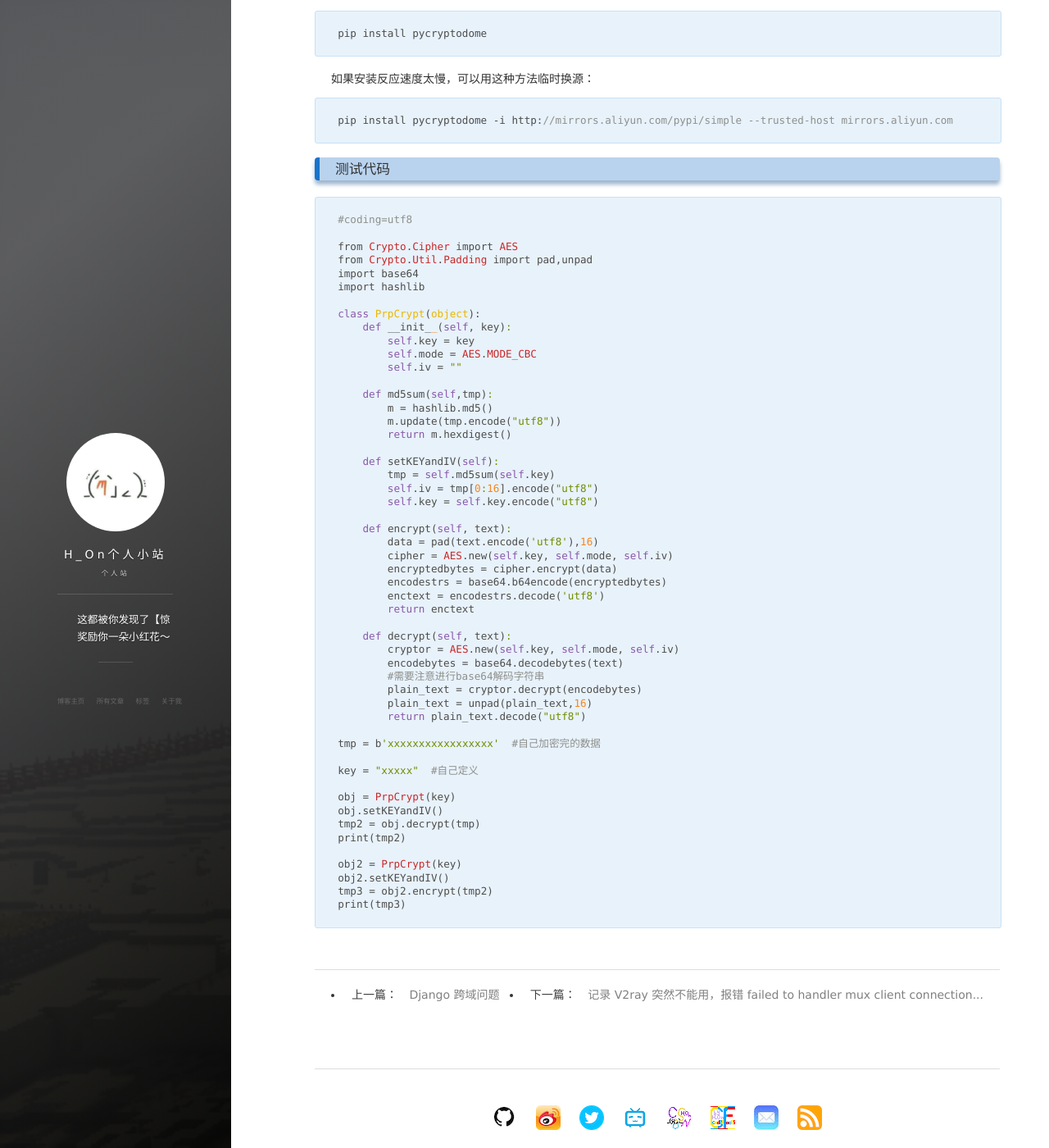
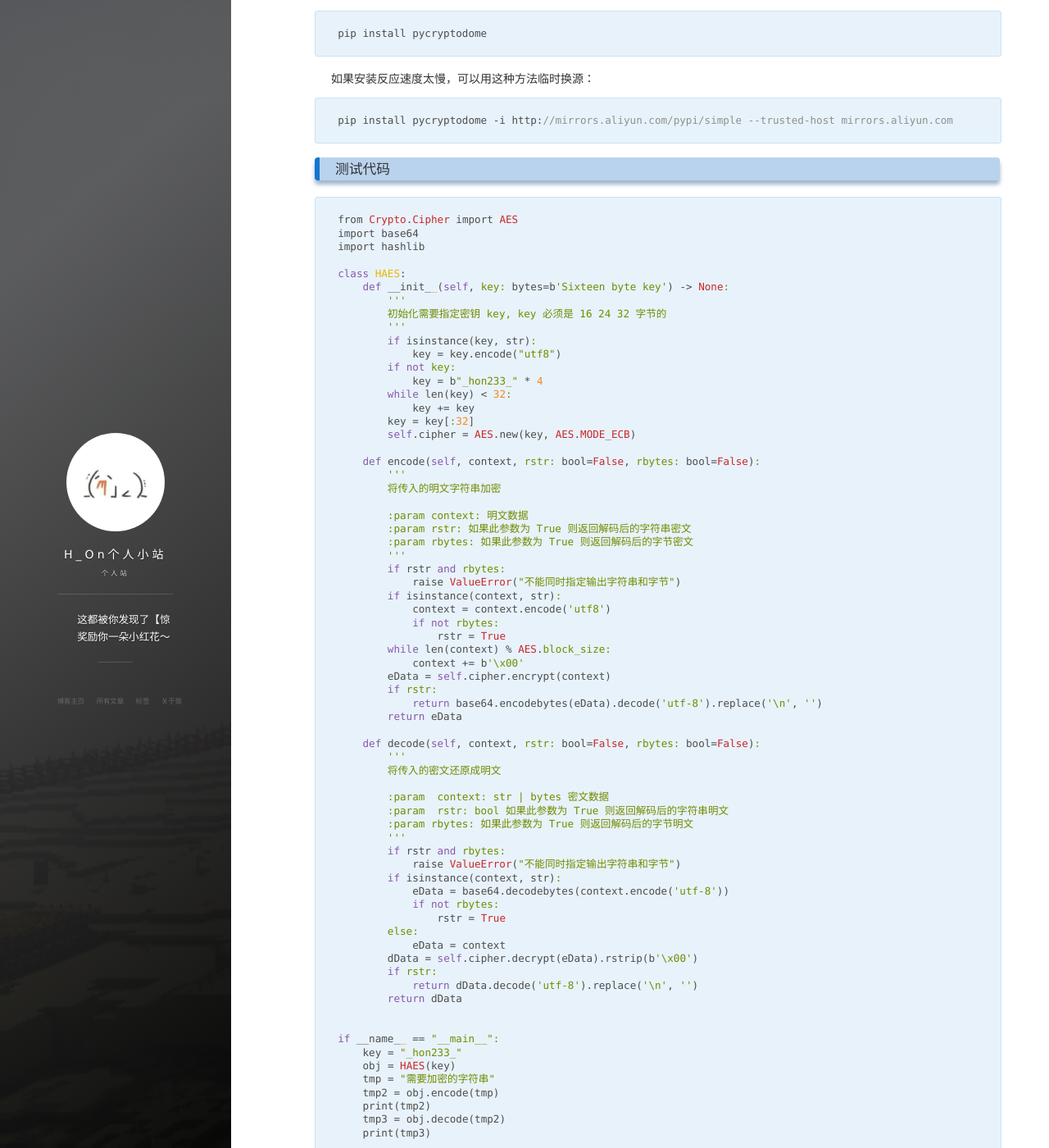
Before and after one commit to Hybrogen/Hybrogen.github.io, a Jekyll site: the page built from _posts/2023-04-03-AES128CBC.md, in a window 1280 px wide and 1400 px high, scrolled down 447 px. Shown: the whole window at 82% size. Built offline with Jekyll 4.4.1, drawn with Linux system fonts in a browser that asks for light colours; nearby versions of some CDN libraries; comment, search, counter and statistics services are not loaded.

Commit message:
aes dome修正, 添加 git 查看工作区命令

````diff
--- a/_posts/2023-04-03-AES128CBC.md
+++ b/_posts/2023-04-03-AES128CBC.md
@@ -28,56 +28,73 @@ pip install pycryptodome -i http://mirrors.aliyun.com/pypi/simple --trusted-host
 ```
 ### 测试代码
 ```py
-#coding=utf8
-
 from Crypto.Cipher import AES
-from Crypto.Util.Padding import pad,unpad
 import base64
 import hashlib
 
-class PrpCrypt(object):
-    def __init__(self, key):
-        self.key = key
-        self.mode = AES.MODE_CBC
-        self.iv = ""
+class HAES:
+    def __init__(self, key: bytes=b'Sixteen byte key') -> None:
+        '''
+        初始化需要指定密钥 key, key 必须是 16 24 32 字节的
+        '''
+        if isinstance(key, str):
+            key = key.encode("utf8")
+        if not key:
+            key = b"_hon233_" * 4
+        while len(key) < 32:
+            key += key
+        key = key[:32]
+        self.cipher = AES.new(key, AES.MODE_ECB)
 
-    def md5sum(self,tmp):
-        m = hashlib.md5()
-        m.update(tmp.encode("utf8"))
-        return m.hexdigest()
+    def encode(self, context, rstr: bool=False, rbytes: bool=False):
+        '''
+        将传入的明文字符串加密
 
-    def setKEYandIV(self):
-        tmp = self.md5sum(self.key)
-        self.iv = tmp[0:16].encode("utf8")
-        self.key = self.key.encode("utf8")
+        :param context: 明文数据
+        :param rstr: 如果此参数为 True 则返回解码后的字符串密文
+        :param rbytes: 如果此参数为 True 则返回解码后的字节密文
+        '''
+        if rstr and rbytes:
+            raise ValueError("不能同时指定输出字符串和字节")
+        if isinstance(context, str):
+            context = context.encode('utf8')
+            if not rbytes:
+                rstr = True
+        while len(context) % AES.block_size:
+            context += b'\x00'
+        eData = self.cipher.encrypt(context)
+        if rstr:
+            return base64.encodebytes(eData).decode('utf-8').replace('\n', '')
+        return eData
 
-    def encrypt(self, text):
-        data = pad(text.encode('utf8'),16)
-        cipher = AES.new(self.key, self.mode, self.iv)
-        encryptedbytes = cipher.encrypt(data)
-        encodestrs = base64.b64encode(encryptedbytes)
-        enctext = encodestrs.decode('utf8')
-        return enctext
+    def decode(self, context, rstr: bool=False, rbytes: bool=False):
+        '''
+        将传入的密文还原成明文
 
-    def decrypt(self, text):
-        cryptor = AES.new(self.key, self.mode, self.iv)
-        encodebytes = base64.decodebytes(text)
-        #需要注意进行base64解码字符串
-        plain_text = cryptor.decrypt(encodebytes)
-        plain_text = unpad(plain_text,16)
-        return plain_text.decode("utf8")
+        :param  context: str | bytes 密文数据
+        :param  rstr: bool 如果此参数为 True 则返回解码后的字符串明文
+        :param rbytes: 如果此参数为 True 则返回解码后的字节明文
+        '''
+        if rstr and rbytes:
+            raise ValueError("不能同时指定输出字符串和字节")
+        if isinstance(context, str):
+            eData = base64.decodebytes(context.encode('utf-8'))
+            if not rbytes:
+                rstr = True
+        else:
+            eData = context
+        dData = self.cipher.decrypt(eData).rstrip(b'\x00')
+        if rstr:
+            return dData.decode('utf-8').replace('\n', '')
+        return dData
 
-tmp = b'xxxxxxxxxxxxxxxxx'  #自己加密完的数据
 
-key = "xxxxx"  #自己定义
-
-obj = PrpCrypt(key)
-obj.setKEYandIV()
-tmp2 = obj.decrypt(tmp)
-print(tmp2)
-
-obj2 = PrpCrypt(key)
-obj2.setKEYandIV()
-tmp3 = obj2.encrypt(tmp2)
-print(tmp3)
+if __name__ == "__main__":
+    key = "_hon233_"
+    obj = HAES(key)
+    tmp = "需要加密的字符串"
+    tmp2 = obj.encode(tmp)
+    print(tmp2)
+    tmp3 = obj.decode(tmp2)
+    print(tmp3)
 ```
````
Also changed, not shown: _posts/2024-02-22-GitRecord.md (+5 -0 lines).
